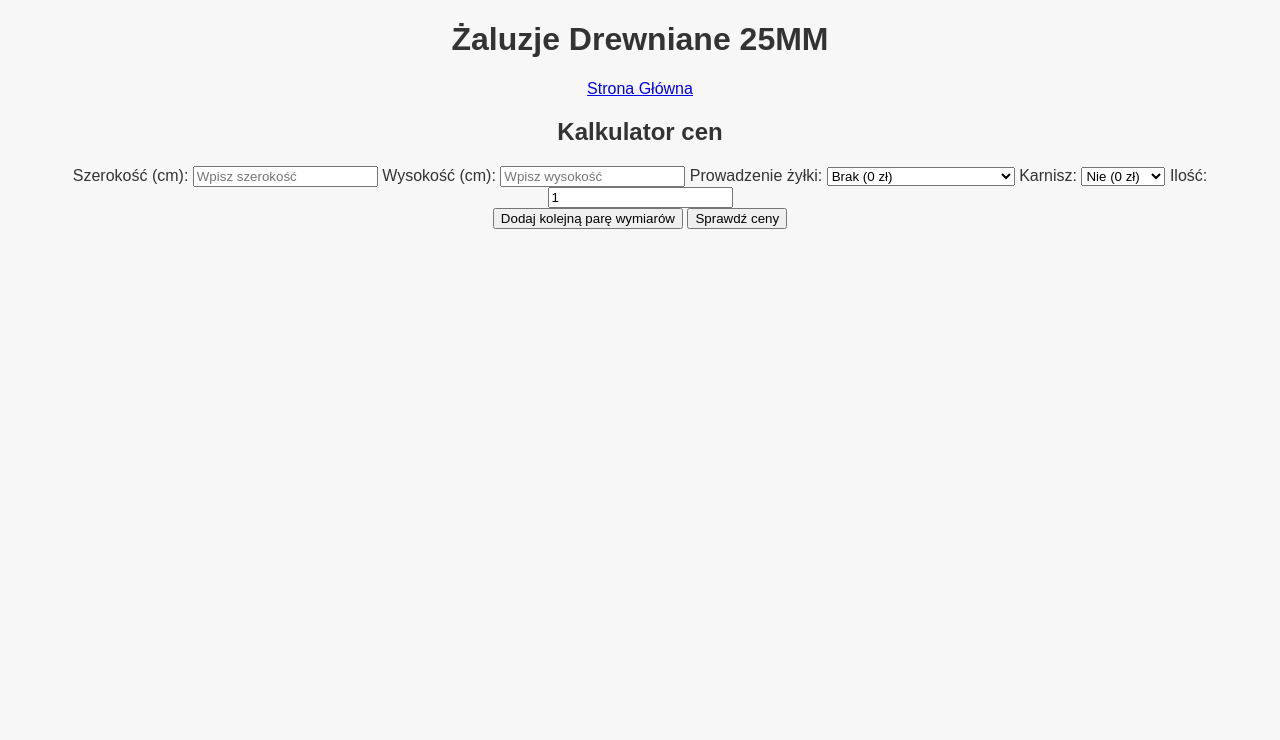
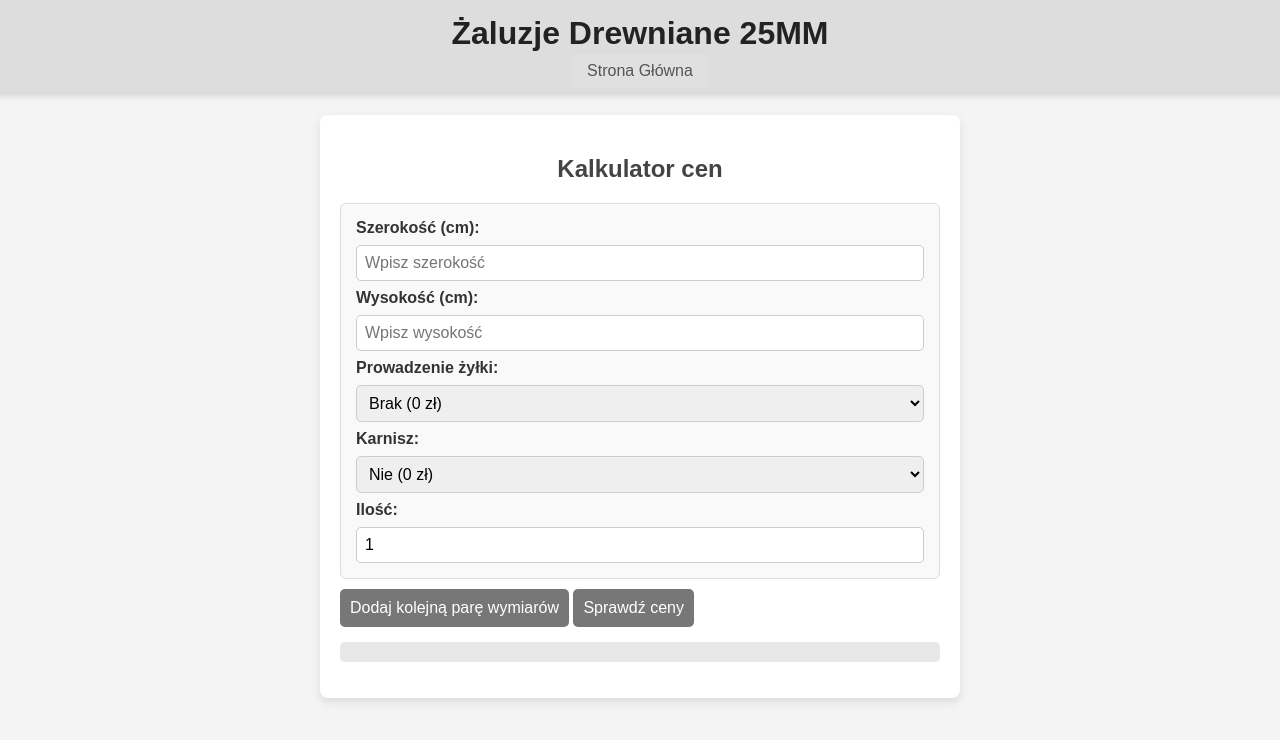
Before and after one commit to BigGibby900/kalkulator-zaluzji, a plain HTML site: page static/drewno_25.html in a window 1280 px wide. Drawn offline with Linux system fonts and the light colour scheme.

Commit message:
2.3 - poprawiony wygląd

```diff
--- /dev/null
+++ b/static/calculator.css
@@ -0,0 +1,112 @@
+/* Ogólne style dla strony */
+body {
+    font-family: Arial, sans-serif;
+    background: #f4f4f4;
+    color: #333;
+    margin: 0;
+    padding: 0;
+    display: flex;
+    flex-direction: column;
+    align-items: center;
+}
+
+header {
+    background: #ddd;
+    padding: 15px;
+    width: 100%;
+    text-align: center;
+    box-shadow: 0 2px 5px rgba(0, 0, 0, 0.1);
+}
+
+h1 {
+    margin: 0;
+    color: #222;
+}
+
+nav {
+    margin-top: 10px;
+}
+
+nav a {
+    text-decoration: none;
+    color: #555;
+    padding: 8px 15px;
+    border-radius: 5px;
+    background: #e0e0e0;
+    transition: 0.3s;
+}
+
+nav a:hover {
+    background: #bbb;
+}
+
+/* Główna sekcja */
+main {
+    background: #fff;
+    padding: 20px;
+    border-radius: 8px;
+    box-shadow: 0 4px 10px rgba(0, 0, 0, 0.1);
+    margin-top: 20px;
+    width: 90%;
+    max-width: 600px;
+}
+
+h2 {
+    text-align: center;
+    color: #444;
+}
+
+/* Formularz kalkulatora */
+#inputs-container {
+    display: flex;
+    flex-direction: column;
+    gap: 15px;
+}
+
+.input-pair {
+    background: #f9f9f9;
+    padding: 15px;
+    border-radius: 6px;
+    border: 1px solid #ddd;
+    display: flex;
+    flex-direction: column;
+    gap: 8px;
+}
+
+label {
+    font-weight: bold;
+    color: #333;
+}
+
+input, select {
+    padding: 8px;
+    border: 1px solid #ccc;
+    border-radius: 5px;
+    font-size: 16px;
+}
+
+button {
+    margin-top: 10px;
+    padding: 10px;
+    font-size: 16px;
+    border: none;
+    border-radius: 5px;
+    cursor: pointer;
+    background: #777;
+    color: white;
+    transition: 0.3s;
+}
+
+button:hover {
+    background: #555;
+}
+
+/* Wynik kalkulacji */
+#result {
+    margin-top: 15px;
+    padding: 10px;
+    background: #e8e8e8;
+    border-radius: 5px;
+    font-weight: bold;
+    text-align: center;
+}
--- a/static/drewno_25.html
+++ b/static/drewno_25.html
@@ -4,7 +4,7 @@
     <meta charset="UTF-8">
     <meta name="viewport" content="width=device-width, initial-scale=1.0">
     <title>Żaluzje Drewniane 25MM</title>
-    <link rel="stylesheet" href="styles.css">
+    <link rel="stylesheet" href="calculator.css">
 </head>
 <body>
     <header>
@@ -110,7 +110,8 @@
                 karnisz.push(parseInt(karniszVal));
             }
 
-            fetch(`http://localhost:8000/cena/?category=${category}&` +
+            fetch(`https://kalkulator-zaluzji.onrender.com/cena/?category=${category}&` +
+
                 new URLSearchParams({ szerokosci, wysokosci, ilosci, zybka, karnisz }))
                 .then(response => response.json())
                 .then(data => {
@@ -125,7 +126,7 @@
                                 resultText += `Błąd dla wymiarów ${item.szerokosc}x${item.wysokosc}: ${item.error}\n`;
                             } else {
                                 const itemTotal = item.cena;
-                                resultText += `Cena dla ${item.szerokosc}x${item.wysokosc} (${item.ilosc} szt.): ${itemTotal} zł (zaokrąglone do: ${item.zaokraglona_szerokosc}x${item.zaokraglona_wysokosc})\n`;
+                                resultText += `Cena dla ${item.szerokosc}x${item.wysokosc} (${item.ilosc} szt.): ${itemTotal} zł\n`;
                                 totalPrice += itemTotal;
                             }
                         });
```
Also changed, not shown: static/laminat_25.html (+3 -2 lines), 2 other files.
